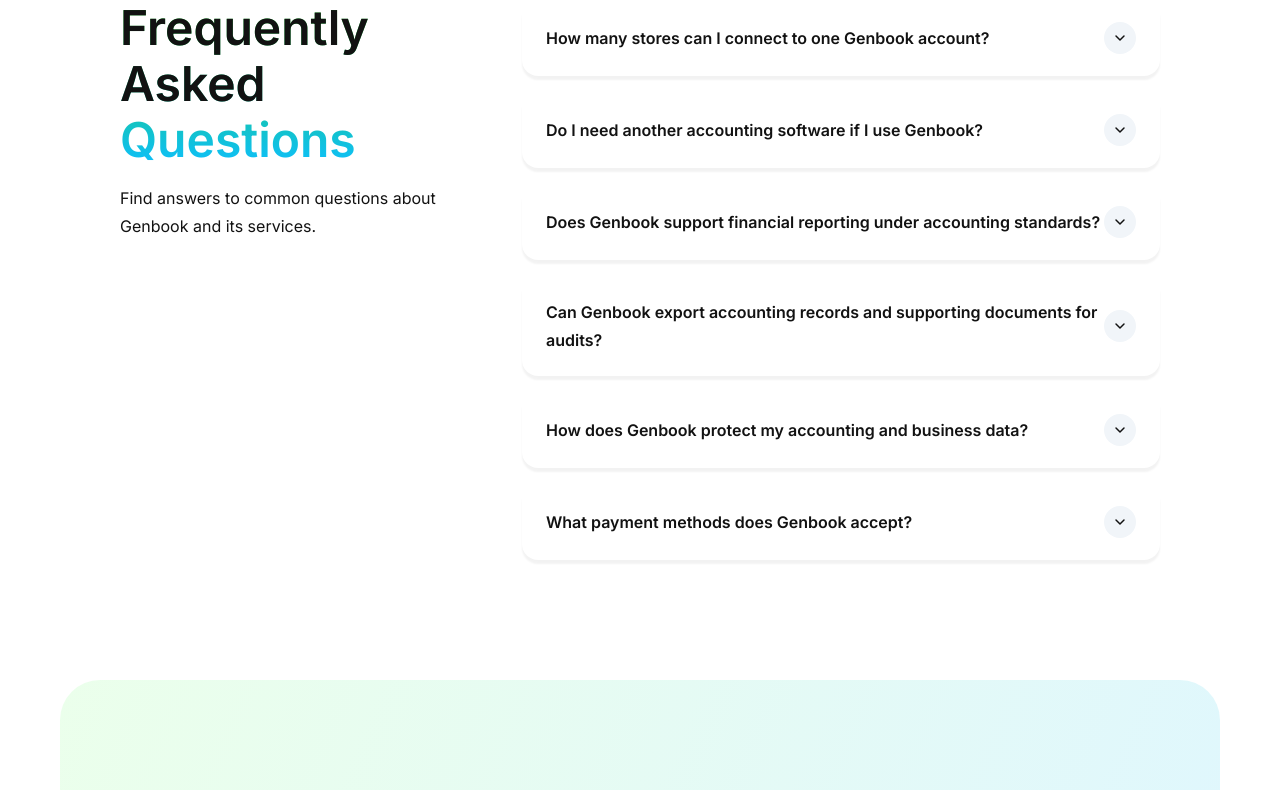
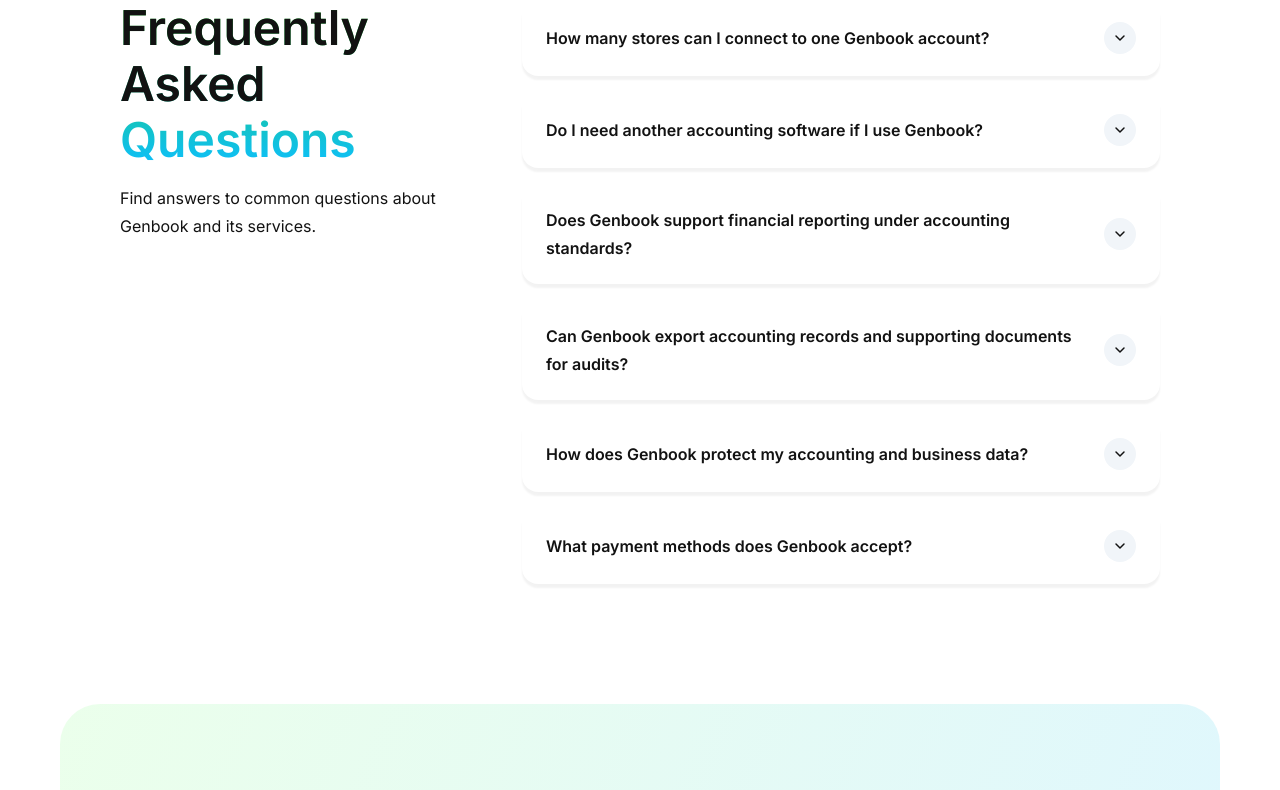
Before and after one commit to phmhibng1212/genbook-accounting, a React (Vite) app: page / in a window 1280 px wide. Shown: the part 5178-5968 px from the top of the page. Built offline with nearby package versions, Linux system fonts and the light colour scheme; a web font is replaced by a local one.

Commit message:
FAQ: 16px between the question and the chevron
Co-Authored-By: Claude Sonnet 5.5 <noreply@anthropic.com>
Claude-Session: https://claude.ai/code/session_018zC1ebYnnDnC8aQVUZMYrF

```diff
--- a/src/components/FaqItem/FaqItem.module.css
+++ b/src/components/FaqItem/FaqItem.module.css
@@ -2,7 +2,7 @@
   position: relative;
   display: grid;
   grid-template-columns: minmax(0, 1fr) var(--space-32);
-  column-gap: 0;
+  column-gap: var(--md);
   align-items: center;
   width: 100%;
   min-height: var(--space-44);
```
